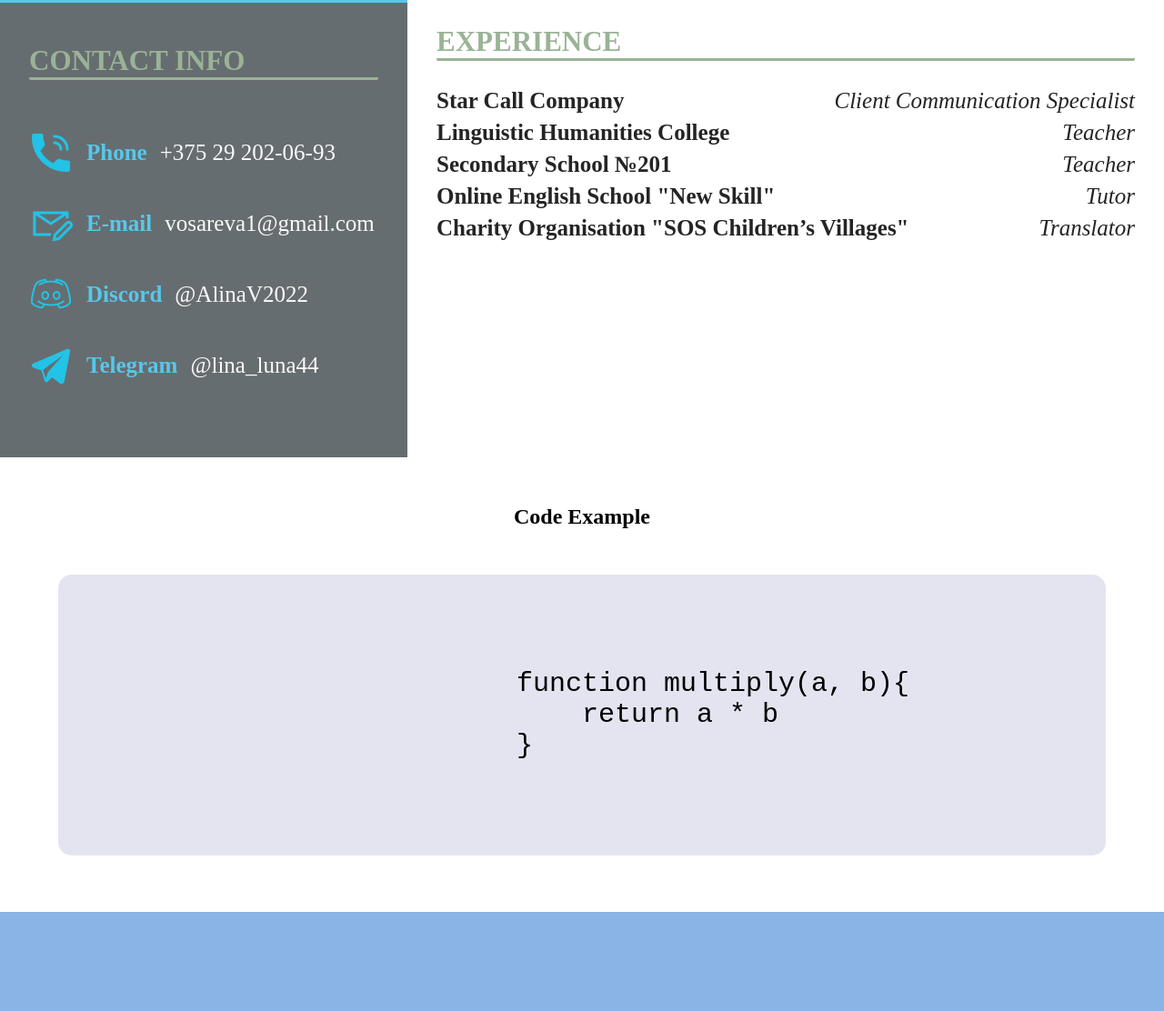
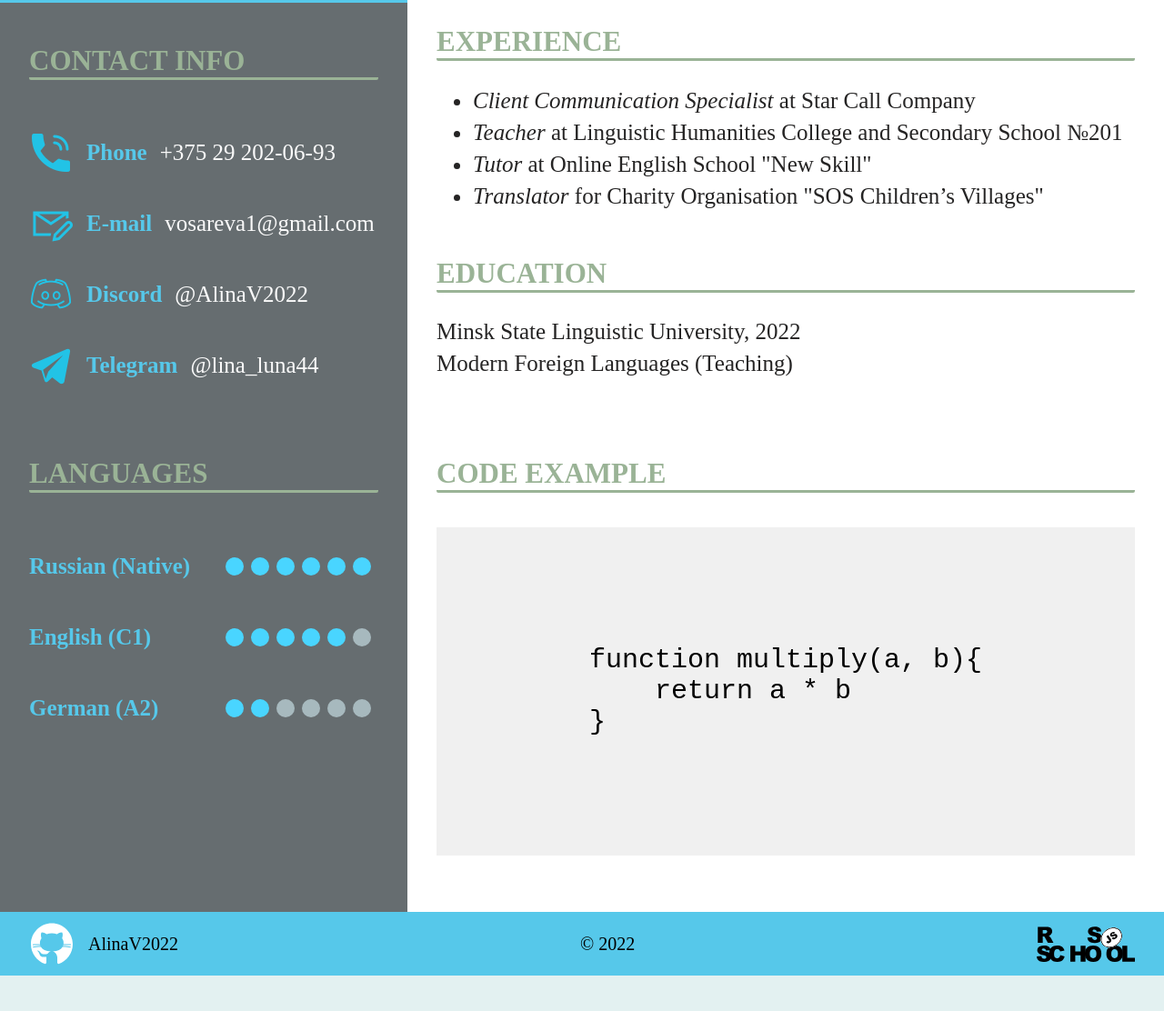
Before and after one commit to AlinaV2022/rsschool-cv, a plain HTML site: page index.html in a window 1280 px wide. Shown: the part 512-1624 px from the top of the page at 91% size. After the commit the page ends 1585 px from the top, so only its background shows below. Drawn offline with Linux system fonts and the light colour scheme.

Commit message:
feat: add experience education and footer sections

```diff
--- a/index.html
+++ b/index.html
@@ -4,7 +4,7 @@
     <meta charset="UTF-8">
     <meta http-equiv="X-UA-Compatible" content="IE=edge">
     <meta name="viewport" content="width=device-width, initial-scale=1.0">
-    <title>Document</title>
+    <title>CV</title>
     <link href="style.css" rel="stylesheet" type="text/css">
 </head>
 <body>
@@ -67,15 +67,59 @@
         <div class="experience">
             <h2>Experience</h2>
             <ul>
-                <li><b>Star Call Company</b><i>Client Communication Specialist</i></li>
-                <li><b>Linguistic Humanities College</b><i>Teacher</i></li>
-                <li><b>Secondary School №201</b><i>Teacher</i></li>
-                <li><b>Online English School "New Skill"</b><i>Tutor</i></li>
-                <li><b>Charity Organisation "SOS Children’s Villages"</b><i>Translator</i></li>
+                <li><i>Client Communication Specialist</i> at Star Call Company</li>
+                <li><i>Teacher</i> at Linguistic Humanities College and Secondary School №201</li>
+                <li><i>Tutor</i> at Online English School "New Skill"</li>
+                <li><i>Translator</i> for Charity Organisation "SOS Children’s Villages"</li>
+            </ul>
+            <h2 class="education">Education</h2>
+            <p>
+                Minsk State Linguistic University, 2022
+                Modern Foreign Languages (Teaching)
+            </p>
+        </div>
+    </section>
+
+    <section class="code-example-lang">
+        <div class="languages">
+            <h2>Languages</h2>
+            <ul>
+                <li>
+                    <p>Russian (Native)</p>
+                    <div class="item-container">
+                        <div class="item"></div>
+                        <div class="item"></div>
+                        <div class="item"></div>
+                        <div class="item"></div>
+                        <div class="item"></div>
+                        <div class="item"></div>
+                    </div>
+                </li>
+                <li>
+                    <p>English (C1)</p>
+                    <div class="item-container">
+                        <div class="item"></div>
+                        <div class="item"></div>
+                        <div class="item"></div>
+                        <div class="item"></div>
+                        <div class="item"></div>
+                        <div class="item item-empty"></div>
+                    </div>
+                </li>
+                <li>
+                    <p>German (A2)</p>
+                    <div class="item-container">
+                        <div class="item"></div>
+                        <div class="item"></div>
+                        <div class="item item-empty"></div>
+                        <div class="item item-empty"></div>
+                        <div class="item item-empty"></div>
+                        <div class="item item-empty"></div>
+                    </div>
+                </li>
             </ul>
         </div>
-    </section>
-    <section class="code-example">
+        <div class="code-example">
             <h2>Code Example</h2>
             <pre>
                 <code>
@@ -84,9 +128,18 @@
 }
                 </code>
             </pre>
-    </section>
-    <section class="experience-education">
+        </div>
 
     </section>
+    <foote class="footer">
+        <a href="https://github.com/AlinaV2022" target="_blank">
+            <img class="github-logo" src="images/github-icon.svg" alt="Github icon"/>
+            <p>AlinaV2022</p>
+        </a>
+        <p>© 2022</p>
+        <a href="https://rs.school/js/" target="_blank">
+            <img class="footer-logo"src="images/rs-school-logo.svg" alt="RS School logo">
+        </a>
+    </footer>
 </body>
 </html>
--- a/style.css
+++ b/style.css
@@ -5,7 +5,7 @@
 body {
     max-width: 1300px;
     margin: 0 auto;
-    background-color: rgb(173, 226, 226);
+    background-color:rgb(227 241 241);
     font-family: serif;
 }
 
@@ -158,17 +158,79 @@ body {
     width: 100%;
 }
 
-.experience li {
-    list-style-type: none;
+.experience li,
+.experience p {
     font-size: 25px;
     line-height: 35px;
     color: rgb(37, 36, 36);
+}
+
+.experience p {
+    max-width: 405px;
+}
+
+.experience .education {
+    margin-top: 50px;
+}
+
+.code-example-lang {
+    display: flex;
+    width: 100%;
+    height: 500px;
+    background-color: white;
+}
+
+.languages {
+    display: flex;
+    flex-direction: column;
+    align-items: flex-start;
+    padding: 0 32px;
+    width: 35%;
+    background-color: #666d70;
+}
+
+.languages h2 {
+    font-size: 31px;
+    border-bottom: 3px solid;
+    border-radius: 2px;
+    text-transform: uppercase;
+    margin-top: 0;
+    color: #9ab396;
+    width: 100%;
+}
+
+.languages li {
     display: flex;
     justify-content: space-between;
+    align-items: center;
+    list-style-type: none;
+    font-size: 25px;
+    color: #56c8ea;
+    font-weight: bold;
 }
 
-.experience ul {
+.languages ul {
     padding-left: 0;
+    width: 100%;
+
+}
+
+.item-container {
+  display: flex;
+  justify-content: center;
+  align-items: center;
+}
+
+.item {
+    height: 20px;
+    width: 20px;
+    border-radius: 50%;
+    background-color: #49d5ff;
+    margin-right: 8px;
+}
+
+.item-container .item-empty {
+    background-color: #a7b9be;
 }
 
 .code-example {
@@ -176,10 +238,20 @@ body {
     flex-direction: column;
     justify-content: center;
     align-items: center;
-    width: 100%;
+    width: 65%;
     height: 500px;
     background-color: white;
-    padding: 32px 64px;
+    padding: 0 32px 32px 32px;
+}
+
+.code-example h2 {
+    font-size: 31px;
+    border-bottom: 3px solid;
+    border-radius: 2px;
+    text-transform: uppercase;
+    margin-top: 0;
+    color: #9ab396;
+    width: 100%;
 }
 
 .code-example pre {
@@ -189,13 +261,31 @@ body {
     font-size: 30px;
     width: 100%;
     height: 100%;
-    background-color: rgba(201, 201, 228, 0.5);
-    border-radius: 15px;
+    margin-top: 12px;
+    background-color: #f0f0f0;
 }
 
-.experience-education {
+.footer {
     display: flex;
-    width: 100%;
-    height: 500px;
-    background-color: rgb(137, 180, 228);
+    justify-content: space-between;
+    align-items: center;
+    height: 70px;
+    background-color: #56c8ea;
+    padding: 0 32px;
+    font-size: 20px;
 }
+
+.footer a {
+    display: flex;
+    text-decoration: none;
+    color: black;
+}
+
+.footer-logo {
+    height: 40px;
+    width: auto;
+}
+
+.github-logo {
+    margin-right: 15px;
+}
```
Also changed, not shown: images/github-icon.svg (added), images/rs-school-logo.svg (added). Lines whose indentation alone changed are shown as unchanged.
